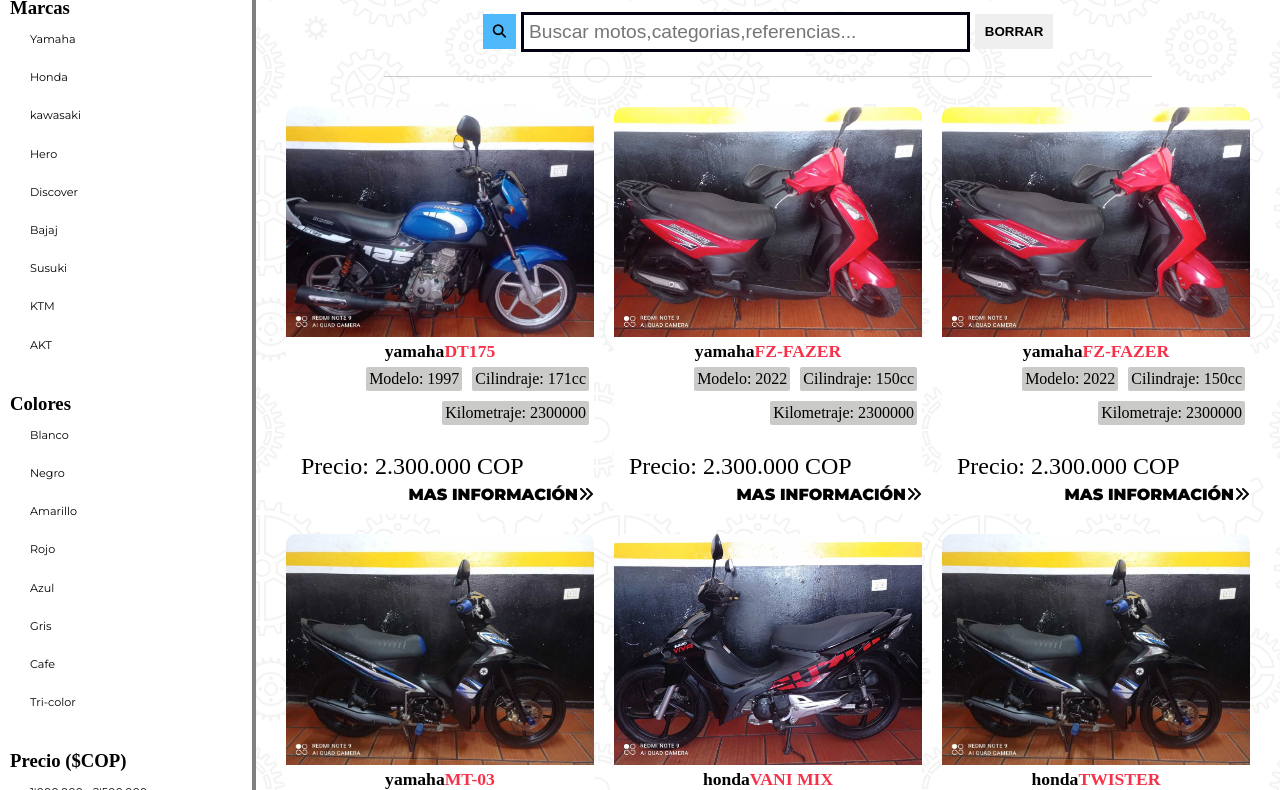
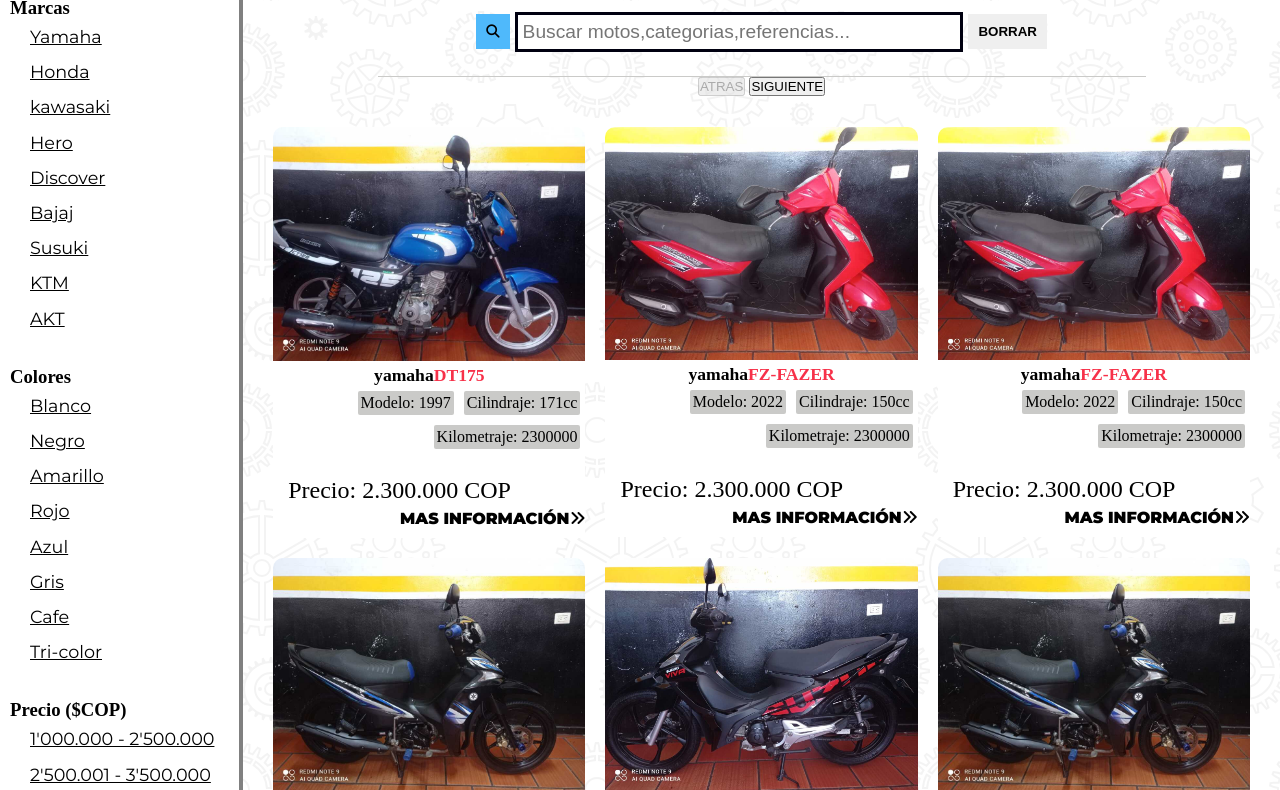
Before and after one commit to haderCabreraa/webPageJOVIMOTOS, a plain HTML site: page toSalePage.html in a window 1280 px wide. Shown: the part 73-863 px from the top of the page. Drawn offline with Linux system fonts and the light colour scheme.

Commit message:
correcion navegacion relative

```diff
--- a/ACTIVIDADES PREVISTAS PARA JS.txt
+++ b/ACTIVIDADES PREVISTAS PARA JS.txt
@@ -5,6 +5,8 @@
 		REALIZADA
 	>>CREAR TARJETAS CON LA LECTURA DEL ARCHIVO  JSON.
 		REALIZADA
+	>>REALIZAR PAGINADO DE TARJETAS EN SEGUNDA PAGINA WEB
+		REALIZADA
 	>>PONER A FUNCIONAR EL FILTRO DE BUSQUEDA DESPUES DE GESTIONAR LAS TARJETAS.
-	>>REALIZAR PAGINADO DE TARJETAS EN SEGUNDA PAGINA WEB
+
 	>>MENU HAMBUERGUESA PENDTE...
--- a/styles.css
+++ b/styles.css
@@ -205,7 +205,7 @@
         background-color: rgb(79, 185, 251);
     }
     #contenedorNav {
-        position: relative;
+
         margin-top: 60px;
     }
 /*DISEÑO SERVICIOS*/
--- a/toSalePage.css
+++ b/toSalePage.css
@@ -9,8 +9,8 @@
 }
 .container-general {
     display: grid;
-    grid-template-columns: 20% auto;
-    grid-template-rows: auto auto auto auto;
+    grid-template-columns: 19% auto;
+    grid-template-rows: auto 90px auto auto;
 }
 
 /*DISEÑO DE encabezado*/
@@ -78,6 +78,10 @@
     border-right: 4px solid gray;
     padding: 10px;
 }
+.filtros a {
+    font-size: 1.1rem;
+    text-decoration:underline;
+}
 .filtros > ul >li{
     padding-left: 20px;
     line-height: 2.2rem;
@@ -88,20 +92,35 @@
 }
 
 /*DISEÑO MAIN*/
-
+.central{
+    border-bottom: 4px solid #b6846b;
+    display: grid;
+    grid-column: auto;
+    grid-template-rows: 20px auto 20px;
+    height: 100%;
+    text-align: center;
+}
 #contenedorNav{
     grid-row: 2 / 3;
-    grid-column: 1 / 3;
+    grid-column: 2 / 3;
+    height: 90px;
+}
+.botones1{
+    grid-row: 1 /2;
+}
+.botones2{
+    grid-row: 3 /4;
 }
 .newsCards {
-    grid-row: 3 / 4;
-    grid-column: 2 / 3;
+    grid-row: 2 / 3;
     display: grid;
     grid-template-columns: repeat(auto-fit,minmax(300px,1fr));
     text-align: center;
     gap: 20px;
     padding: 30px;
-    border-bottom: 4px solid #b6846b;
+    align-content: start;
+    text-align: start;
+    align-items: start;
 }
 .newsCards > div {
     border-top-right-radius: 10px;
--- a/toSalePage.html
+++ b/toSalePage.html
@@ -76,9 +76,19 @@
                     <button onclick="mostrarAlgo()">BORRAR</button>
                 </nav>
         </div>
-        <div class="newsCards">
+        <div class="central">
+            <div class="botones1">
+                <button class="atras">ATRAS</button>
+                <button class="siguiente">SIGUIENTE</button>
+            </div>
+            <div class="newsCards">
+            </div>
+            <div class="botones2">
+                <button class="atras1">ATRAS</button>
+                <button class="siguiente1">SIGUIENTE</button>
+            </div>
+        </div>
 
-        </div>
 
         <footer class="container-footer">
             <h1 class="tittle-footer">Contac<span>TANOS</span></h1>
--- a/toSalePage.js
+++ b/toSalePage.js
@@ -90,32 +90,100 @@
         }
     ]
 };
-
         //Insertar un DIV como hijo de un PADRE
-        ( function agregarElement() {
             const datos = new Array();
             const datosMarca = new Array();
+            let cantidadMotos = 0;
             const element = document.querySelector(".newsCards");
+
+            const botonAtrasDOM = document.querySelector(".atras");
+            const botonSiguienteDOM = document.querySelector(".siguiente");
+            const botonAtrasDOM1 = document.querySelector(".atras1");
+            const botonSiguienteDOM1 = document.querySelector(".siguiente1");
+            const elementosPorPagina = 6;
+            let paginaActual = 1;
+
                 //recorrer MARCAS
-                Object.entries(inventario).forEach((value,clave) => {
+                Object.entries(inventario).forEach((value) => {
                     //recorrer modelos de cada marca
                     for (i = 0; i < value[1].length; i++){
                         //console.log(value[1][i])//DATOS
                         //console.log(value[0]) //MARCA
                         //pasar datos a un array
                         datos.push(Object.values(value[1][i]))
-                        datosMarca.push(value[0]    )
+                        datosMarca.push(value[0])
+                        cantidadMotos++;
                     }
                 })
-                    //creo cada HIJO
-                    for (k = 0; k < datos.length; k++){
+
+            //PAGINACION
+
+                function avanzarPagina() {
+                    paginaActual++;
+                    renderizar();
+                }
+                function retrocederPagina() {
+                    paginaActual--;
+                    renderizar();
+                }
+                function obtenerRebanadaDeBaseDeDatos(pagina) {
+                    rebanadaMotos = new Array();
+                    const corteDeInicio = (pagina - 1) * elementosPorPagina;
+                    const corteDeFinal = corteDeInicio + elementosPorPagina;
+                    if(corteDeFinal < datos.length) { //para no pifiar la ultima impresion.
+                        for (i = corteDeInicio; i < corteDeFinal; i++) {
+                            rebanadaMotos.push(datos[i])
+                        }
+                        return rebanadaMotos;
+                    } else {
+                        for (i = corteDeInicio; i < datos.length; i++) {
+                            rebanadaMotos.push(datos[i])
+                        }
+                        return rebanadaMotos;
+                    }
+                }
+
+                function gestionarBotones() {
+                    // Comprobar que no se pueda retroceder
+                    if (paginaActual === 1) {
+                    botonAtrasDOM.setAttribute("disabled", true);
+                    botonAtrasDOM1.setAttribute("disabled", true);
+                    } else {
+                    botonAtrasDOM.removeAttribute("disabled");
+                    botonAtrasDOM1.removeAttribute("disabled");
+                    }
+                    // Comprobar que no se pueda avanzar
+                    if (paginaActual === obtenerPaginasTotales()) {
+                    botonSiguienteDOM.setAttribute("disabled", true);
+                    botonSiguienteDOM1.setAttribute("disabled", true);
+                    } else {
+                    botonSiguienteDOM.removeAttribute("disabled");
+                    botonSiguienteDOM1.removeAttribute("disabled");
+                    }
+                }
+
+                function obtenerPaginasTotales() {
+                    return Math.ceil(datos.length / elementosPorPagina);
+                }
+
+                function renderizar() {
+                    document.querySelector('.newsCards').innerHTML = '';
+                    const rebanadaDatos = obtenerRebanadaDeBaseDeDatos(paginaActual);
+                    gestionarBotones();
+                    // Crear un artículo para cada elemento que se encuentre en la página actual
+                    for (k = 0; k < rebanadaDatos.length; k++){
                         const div = document.createElement("div");
-                        div.innerHTML = `<div><img src="${datos[k][4]}"alt="cards"><h3>${datosMarca[k]}<span>${datos[k][2]}</span></h3><ul><li>Modelo: ${datos[k][1]}</li><li>Cilindraje: ${datos[k][3]}cc</li><li>Kilometraje: ${datos[k][5]}</li></ul><br><p>Precio: ${datos[k][5].toLocaleString('es-ES')} COP</p><a href="#">Mas información<i class="fas fa-angle-double-right"></i></a></div>`;
+                        div.innerHTML = `<div><img src="${rebanadaDatos[k][4]}"alt="cards"><h3>${datosMarca[k]}<span>${rebanadaDatos[k][2]}</span></h3><ul><li>Modelo: ${datos[k][1]}</li><li>Cilindraje: ${rebanadaDatos[k][3]}cc</li><li>Kilometraje: ${rebanadaDatos[k][5]}</li></ul><br><p>Precio: ${rebanadaDatos[k][5].toLocaleString('es-ES')} COP</p><a href="#">Mas información<i class="fas fa-angle-double-right"></i></a></div>`;
                         element.appendChild(div);
-                    //ver array de datos de motos
-                    console.log(datos[k][5].toLocaleString('es-ES'));
+                    }
                 }
-        })()
+
+                botonAtrasDOM.addEventListener("click", retrocederPagina);
+                botonSiguienteDOM.addEventListener("click", avanzarPagina);
+                botonAtrasDOM1.addEventListener("click", retrocederPagina);
+                botonSiguienteDOM1.addEventListener("click", avanzarPagina);
+                renderizar();
+                console.log(paginaActual)
 
         //NAVEGACION
             //borrar caja de texto
```
